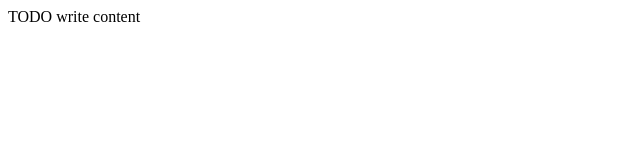
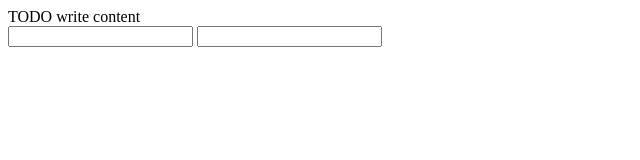
Before and after one commit to jacobhagenbaugh/HTML_FifaTeamPicker, a plain HTML site: page public_html/index.html in a window 1280 px wide. Shown: the whole page, without its empty margins (0-640 px from the left). Drawn offline with Linux system fonts and the light colour scheme.

Commit message:
Added player variables as well as teamList, also added text fields in HTML.

```diff
--- a/public_html/index.html
+++ b/public_html/index.html
@@ -12,5 +12,9 @@
     </head>
     <body>
         <div>TODO write content</div>
+        <div>
+            <input id="player1-input" type="text" />
+            <input id="player2-input" type="text" />
+        </div>
     </body>
 </html>
```
Also changed, not shown: public_html/script.js (+3 -5 lines), public_html/style.css (+3 -7 lines).
